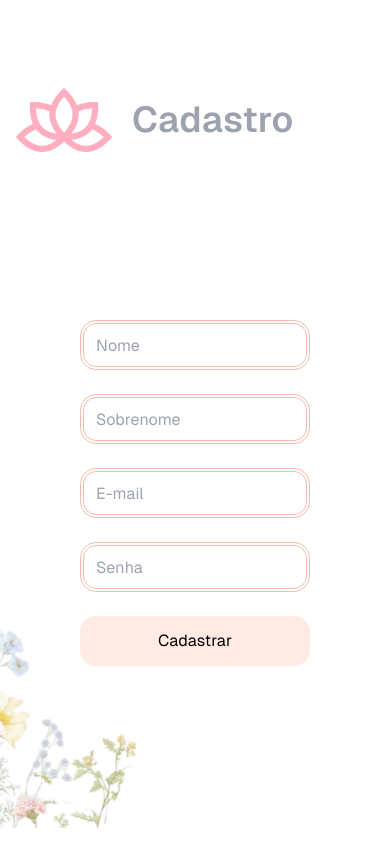
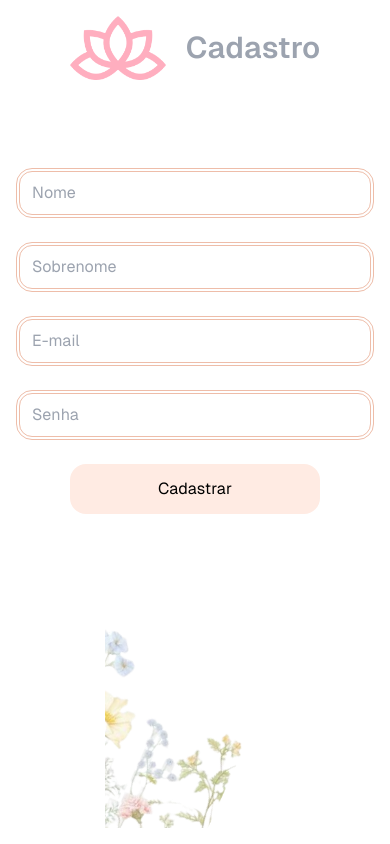
Before and after one commit to AliceZeurgo/Cms-cadastro, a Next.js app: page / in a window 390 px wide. Built offline with nearby package versions, Linux system fonts and the light colour scheme.

Commit message:
cadastro 17-09-24

```diff
--- /dev/null
+++ b/src/app/lib/auth.js
@@ -0,0 +1,34 @@
+// lib/auth.js
+
+export const cadastrarUsuario = async (nome, sobrenome, email, senha) => {
+    const urlCadastro = 'https://back-login.vercel.app/usuarios'; // Substitua pela URL da sua API de cadastro
+
+    try {
+      // Envia uma solicitação POST para a API
+      const response = await fetch(urlCadastro, {
+        method: 'POST',
+        headers: {
+          'Content-Type': 'application/json',
+        },
+        body: JSON.stringify({
+          nome,
+          sobrenome,
+          email,
+          senha,
+        }),
+      });
+
+      const result = await response.json();
+
+      if (response.ok) {
+        // Cadastro bem-sucedido
+        return { success: true };
+      } else {
+        // Erro no cadastro
+        return { success: false, message: result.message || 'Erro ao cadastrar usuário.' };
+      }
+    } catch (error) {
+      console.error('Erro ao cadastrar usuário:', error);
+      return { success: false, message: 'Ocorreu um erro ao tentar cadastrar o usuário.' };
+    }
+  };
--- a/src/app/page.js
+++ b/src/app/page.js
@@ -1,40 +1,96 @@
+'use client'; // Adicione esta linha no início do arquivo para indicar que é um Client Component
+
+import { useState } from 'react';
 import Image from "next/image";
-import photo from "./public/images/rodapé/flor.png"; // Imagem da Lotus
-import flor from "./public/images/nav/logo.png"; // Imagem da Flor
+import photo from "../app/public/images/rodapé/flor.png"; // Corrigido para começar com "/"
+import flor from "../app/public/images/nav/logo.png"; // Corrigido para começar com "/"
+import { cadastrarUsuario } from '../app/lib/auth'; // Certifique-se de que esse caminho está correto
 
 export default function Home() {
+  const [formData, setFormData] = useState({
+    nome: '',
+    sobrenome: '',
+    email: '',
+    senha: ''
+  });
+  const [errorMessage, setErrorMessage] = useState('');
+  const [successMessage, setSuccessMessage] = useState('');
+
+  const handleChange = (e) => {
+    const { name, value } = e.target;
+    setFormData(prevData => ({
+      ...prevData,
+      [name]: value
+    }));
+  };
+
+  const handleSubmit = async (e) => {
+    e.preventDefault();
+
+    const { nome, sobrenome, email, senha } = formData;
+
+    if (nome === '' || sobrenome === '' || email === '' || senha === '') {
+      setErrorMessage('Por Favor Preencha todos os Campos !!');
+      return;
+    }
+
+    const result = await cadastrarUsuario(nome, sobrenome, email, senha);
+    if (result.success) {
+      setSuccessMessage('Cadastro realizado com sucesso!');
+      setErrorMessage('');
+      // Opcional: redirecionar para outra página ou limpar o formulário
+      // window.location.href = '/outra-pagina';
+    } else {
+      setErrorMessage(result.message);
+      setSuccessMessage('');
+    }
+  };
+
   return (
     <div className="min-h-screen bg-white font-[family-name:var(--font-geist-sans)] flex flex-col">
-      <header className="flex flex-row h-[20%] p-4 items-center">
-
-        <div className="w-full h-52 flex items-center z-10 gap-5">
-        <Image src={flor} alt="logo" className="w-24 h-16" />
-          <h1 className="font-semibold text-4xl text-gray-400 text-center">Cadastro</h1>
+      <header className="flex flex-col md:flex-row md:h-[20%] p-4 items-center">
+        <div className="w-full flex items-center justify-center md:justify-start gap-5">
+          <Image src={flor} alt="logo" className="w-24 h-16" />
+          <h1 className="font-semibold text-3xl md:text-4xl text-gray-400 text-center md:text-left">Cadastro</h1>
         </div>
       </header>
 
-      <main className="flex-grow flex items-start justify-center p-20">
-        <form className="w-[600px] flex flex-col items-center space-y-6"> {/* Ajuste aqui */}
+      <main className="flex-grow flex items-center justify-center p-4 md:p-20">
+        <form onSubmit={handleSubmit} className="w-full max-w-[600px] flex flex-col items-center space-y-6">
+          {errorMessage && <p className="text-red-500">{errorMessage}</p>}
+          {successMessage && <p className="text-green-500">{successMessage}</p>}
           <input
             type="text"
-            className=" border-double border-4 border-[#eebda9] w-full h-[50px] rounded-2xl px-3"
+            name="nome"
+            value={formData.nome}
+            onChange={handleChange}
+            className="border-double border-4 border-[#eebda9] w-full h-[50px] rounded-2xl px-3"
             placeholder="Nome"
             required
           />
           <input
             type="text"
+            name="sobrenome"
+            value={formData.sobrenome}
+            onChange={handleChange}
             className="border-double border-4 border-[#eebda9] w-full h-[50px] rounded-2xl px-3"
             placeholder="Sobrenome"
             required
           />
           <input
             type="email"
+            name="email"
+            value={formData.email}
+            onChange={handleChange}
             className="border-double border-4 border-[#eebda9] w-full h-[50px] rounded-2xl px-3"
             placeholder="E-mail"
             required
           />
           <input
             type="password"
+            name="senha"
+            value={formData.senha}
+            onChange={handleChange}
             className="border-double border-4 border-[#eebda9] w-full h-[50px] rounded-2xl px-3"
             placeholder="Senha"
             required
@@ -49,7 +105,7 @@ export default function Home() {
         </form>
       </main>
 
-      <footer className="absolute bottom-4">
+      <footer className="flex justify-center pb-4">
         <Image src={photo} alt="flor" width={180} height={200} />
       </footer>
     </div>
```
